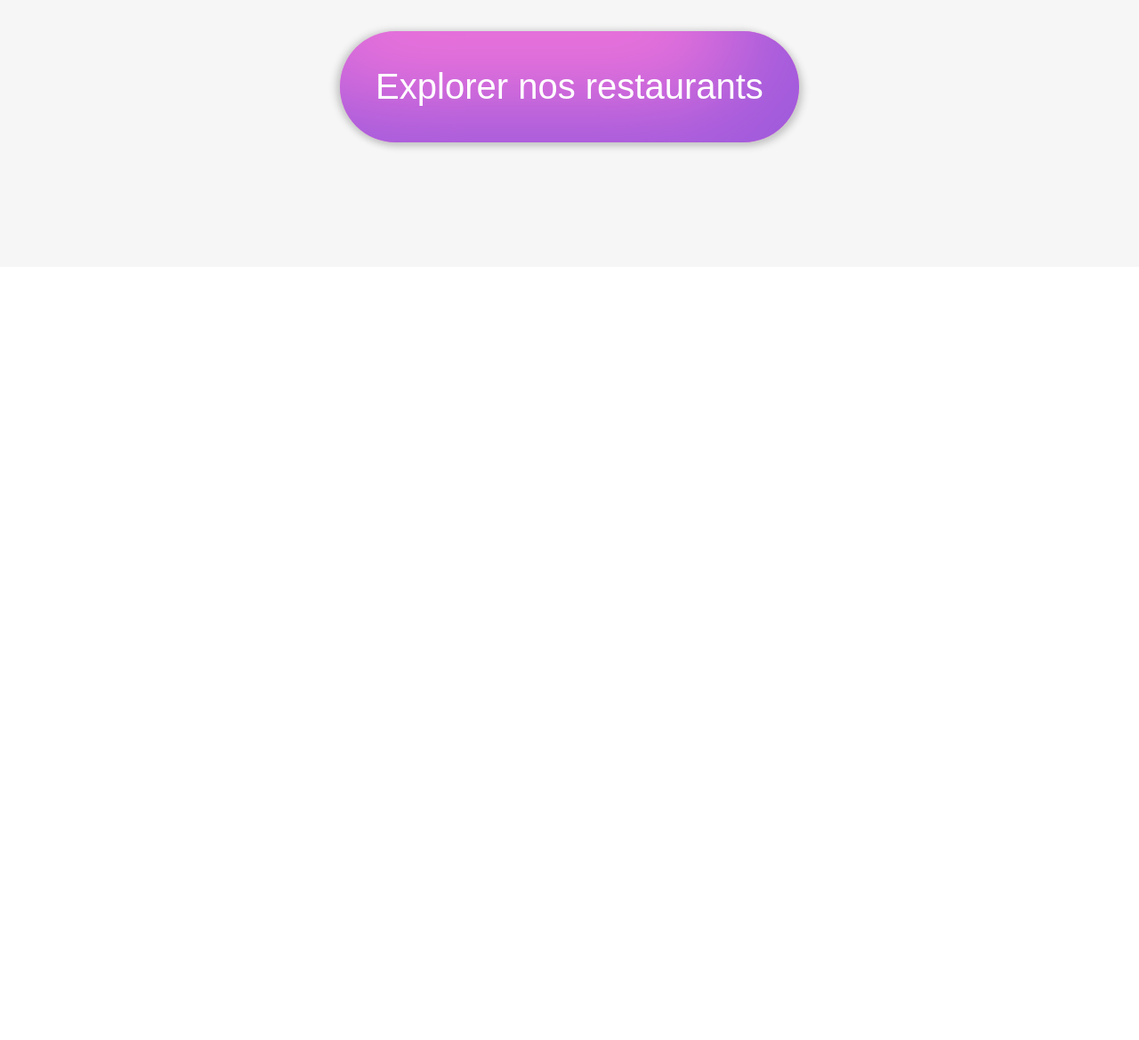
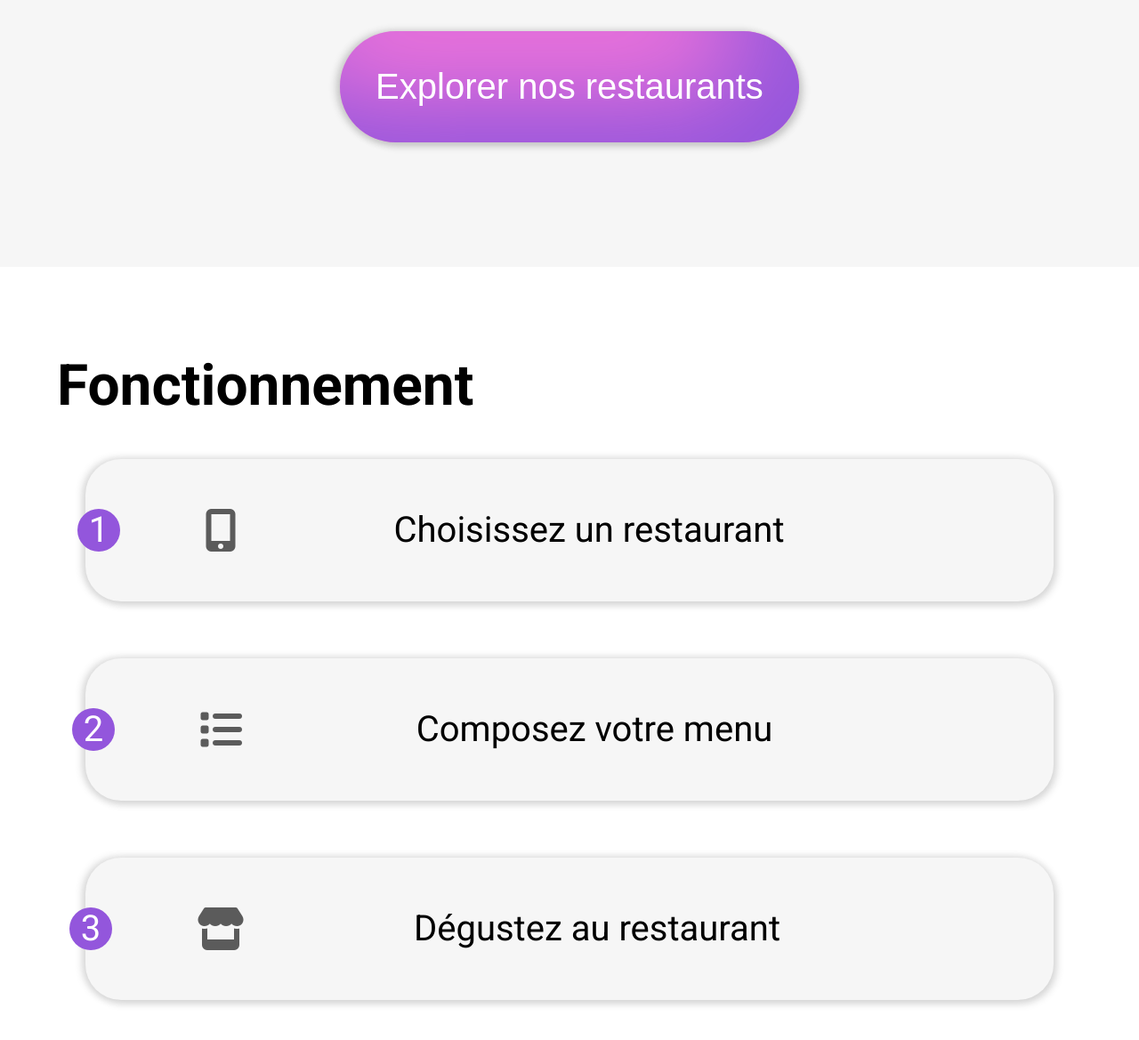
Before and after one commit to Leo-Paul-Grain/OhMyFood, a website: page index.html in a window 1280 px wide. Shown: the part 603-1772 px from the top of the page at 89% size. Before the commit the page ends 903 px from the top, so only its background shows below. Drawn offline with Linux system fonts and the light colour scheme; a web font is replaced by a local one.

Commit message:
ajout du tuto de fonctionnement

```diff
--- a/index.html
+++ b/index.html
@@ -14,6 +14,8 @@
         </header>
 
         <main>
+
+            <section>
             <!--recherche-->
                 <div class="recherche">
                     <i class="fas fa-map-marker-alt"></i>
@@ -24,6 +26,31 @@
                     <p>Découvrez des restaurants d'exception, séléctionnés par nos soins.</p>
                     <button class="bouton_recherche">Explorer nos restaurants</button>
                 </div>
+            </section>
+
+            <section>
+            <!--Tuto-->
+                <div class="tuto">
+                    <h2>Fonctionnement</h2>
+                    <div class="tuto__etapes">
+                        <div class="tuto__etapes__detail">
+                            <p class="tuto__etapes__detail__chiffre">1</p>
+                            <i class="fa-solid fa-mobile-screen-button"></i>
+                            <p class="tuto__etapes__detail__texte">Choisissez un restaurant</p>
+                        </div>
+                        <div class="tuto__etapes__detail">
+                            <p class="tuto__etapes__detail__chiffre">2</p>
+                            <i class="fa-solid fa-list"></i>
+                            <p class="tuto__etapes__detail__texte">Composez votre menu</p>
+                        </div>
+                        <div class="tuto__etapes__detail">
+                            <p class="tuto__etapes__detail__chiffre">3</p>
+                            <i class="fa-solid fa-store"></i>
+                            <p class="tuto__etapes__detail__texte">Dégustez au restaurant</p>
+                        </div>
+                    </div>
+                </div>
+            </section>
         </main>
     </body>
 </html>
--- a/sass/Pages/_accueil.scss
+++ b/sass/Pages/_accueil.scss
@@ -53,6 +53,53 @@ header img {
     padding: 1em 1em;
     border-radius: 80px;
     border: none;
-    box-shadow: inset -1.5em -1.5em 3em #9e5adc, 0.1em 0.1em 0.2em #c5c5c5, -0.1em 0em 0.2em #c5c5c5;
+    box-shadow: inset -1.5em -1.5em 3em $color-primary, 0.1em 0.1em 0.2em #c5c5c5, -0.1em 0em 0.2em #c5c5c5;
     margin-bottom: 3.5em;
 }
+
+/**Partie tutoriel**/
+
+.tuto {
+    margin: 4em 4em;
+    & h2 {
+        font-size: 4em;
+        margin-top: 1.5em;
+        margin-bottom: 0.2em;
+    }
+    &__etapes {
+        display: flex;
+        flex-direction: column;
+        &__detail {
+            display: flex;
+            justify-content: center;
+            background-color: #f6f6f6;
+            border-radius: 40px;
+            box-shadow: 0.2em 0.2em 0.6em #d4d4d4, -0.2em 0em 0.6em #d4d4d4;
+            margin: 2em 2em;
+            padding: 1em;
+            min-width: 650px;
+            &__texte {
+                font-size: 2.5em;
+                margin-right: 40px;
+                width: 75%;
+                text-align: center;
+            }
+            & i {
+                line-height: 128px;
+                font-size: 3em;
+                color: #5b5b5b;
+            }
+            &__chiffre {
+                font-size: 2.5em;
+                color: #ffff;
+                background-color: $color-primary;
+                border-radius: 50%;
+                width: 1.2em;
+                height: 1.2em;
+                text-align: center;
+                position: relative;
+                left: -9%;
+            }
+        }
+    }
+}
```
Also changed, not shown: .public/css/style.css, 1 other file. Lines whose indentation alone changed are shown as unchanged.
